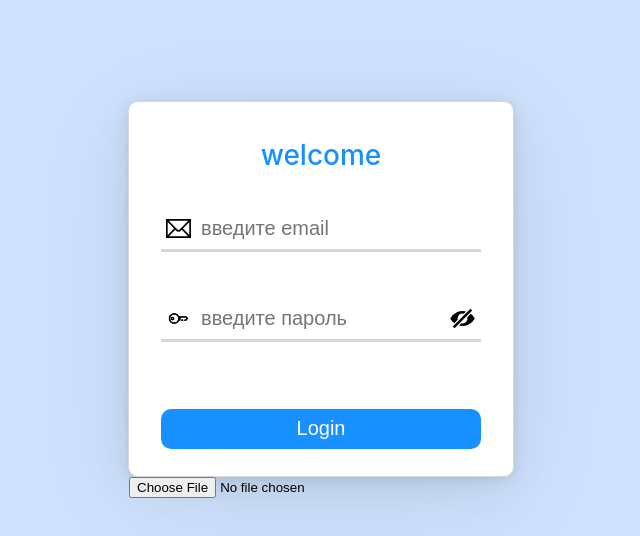
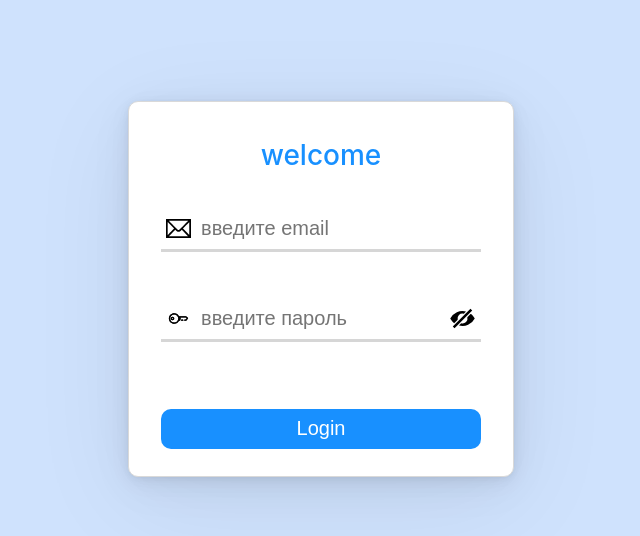
Before and after one commit to WhiteDazzle/sign-in-example, a React (Create React App) app: page / in a window 1280 px wide. Shown: the top 536 px of the page, without its empty margins (319-959 px from the left). Built offline with nearby package versions, Linux system fonts and the light colour scheme.

Commit message:
Update App.tsx

```diff
--- a/src/components/app/App.tsx
+++ b/src/components/app/App.tsx
@@ -7,7 +7,6 @@ function App() {
     <div className={styles.app}>
       <div className={styles['signIn-form-wrapper']}>
           <SignInForm/>
-         <input type="file" id="fileProfile2" name="fileProfile2"  accept=".jpeg, .png, .pdf"/>
       </div>
     </div>
   );
```
